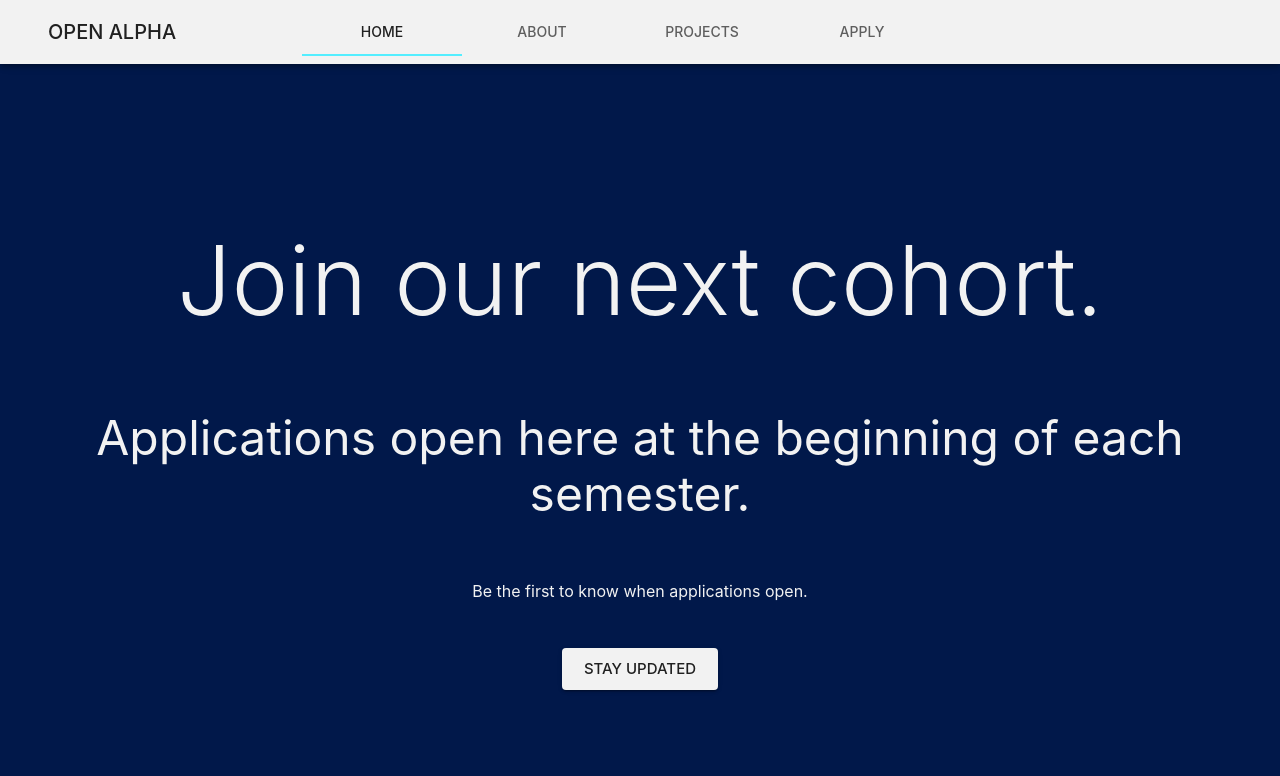
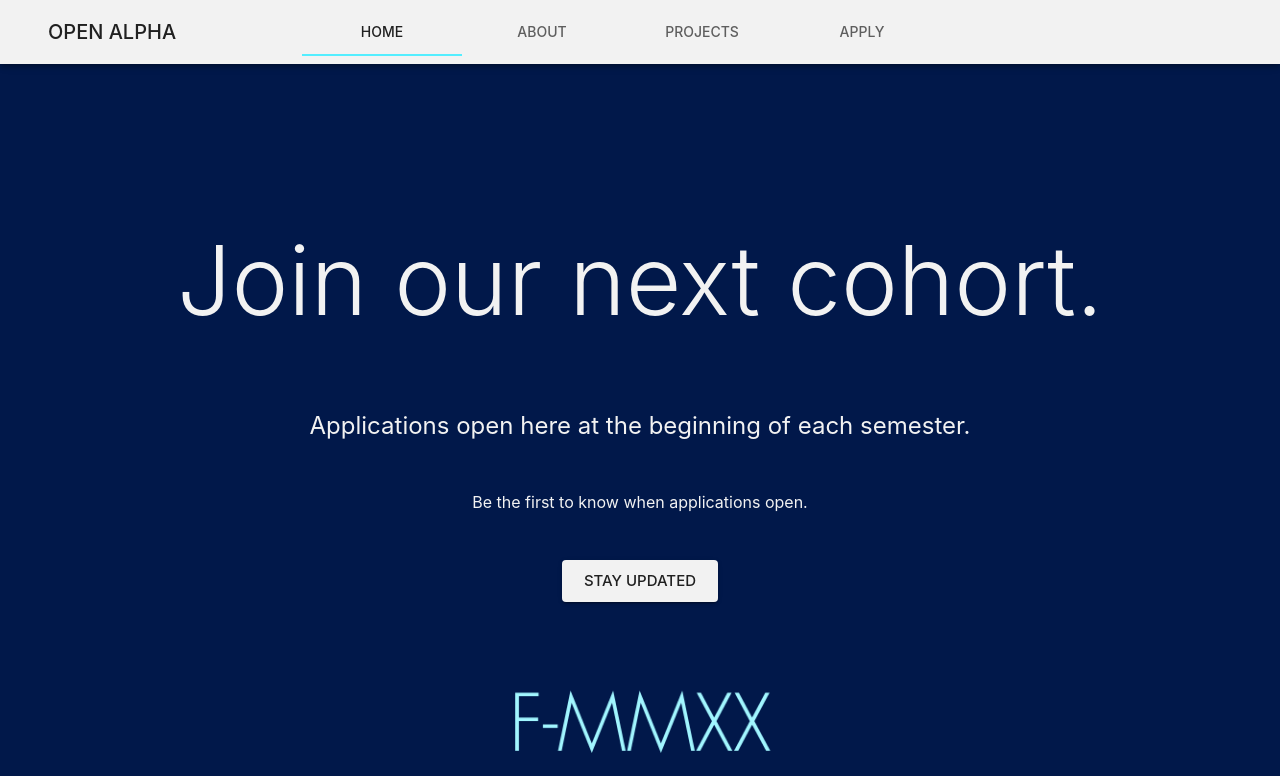
Before and after one commit to openalphausc/openalphausc.github.io, a React (Create React App) app in the folder my-app/: page /apply in a window 1280 px wide. Shown: the top 776 px of the page. Built offline with nearby package versions, Linux system fonts and the light colour scheme.

Commit message:
Cleaned up code a little and added spacing between images and "FAQ" title

```diff
--- a/my-app/src/views/Apply/apply.js
+++ b/my-app/src/views/Apply/apply.js
@@ -105,7 +105,7 @@ export default function MediaCard(props) {
         <br />
         <br />
         <Typography
-          variant="h3"
+          variant="h5"
           align="center"
           color="secondary"
           gutterBottom="true">
@@ -142,14 +142,21 @@ export default function MediaCard(props) {
 
       <Switch>
           <Route path="/mailinglist" component={MailingList}/>
-</Switch>
+      </Switch>
       <div style=
           {{justifyContent: 'center',
           textAlign:'center'}}>
-      <img src={greatGames} width="60%"/>
+          <img src={greatGames} width="60%"/>
       </div>
 
-      <img src={board} width="100%" MAXheight="646px" />
+        <br />
+        <br />
+
+        <img src={board} width="100%" />
+        <br />
+        <br />
+        <br />
+        <br />
 
       <div id="FAQTitle">
         <Typography
@@ -160,6 +167,7 @@ export default function MediaCard(props) {
           <b>FAQ</b>
           </Typography>
       </div>
+        <br />
 
       <div id="QA" className={classes.qa}>
         <Typography variant="h5" gutterBottom="true" color="secondary">
@@ -222,7 +230,7 @@ export default function MediaCard(props) {
         <br />
 
         <b>If you have any questions at all, don't hesitate to reach out at hello@openalphausc.com</b>
-</Typography>
+        </Typography>
       </div>
 
       <div>
```
